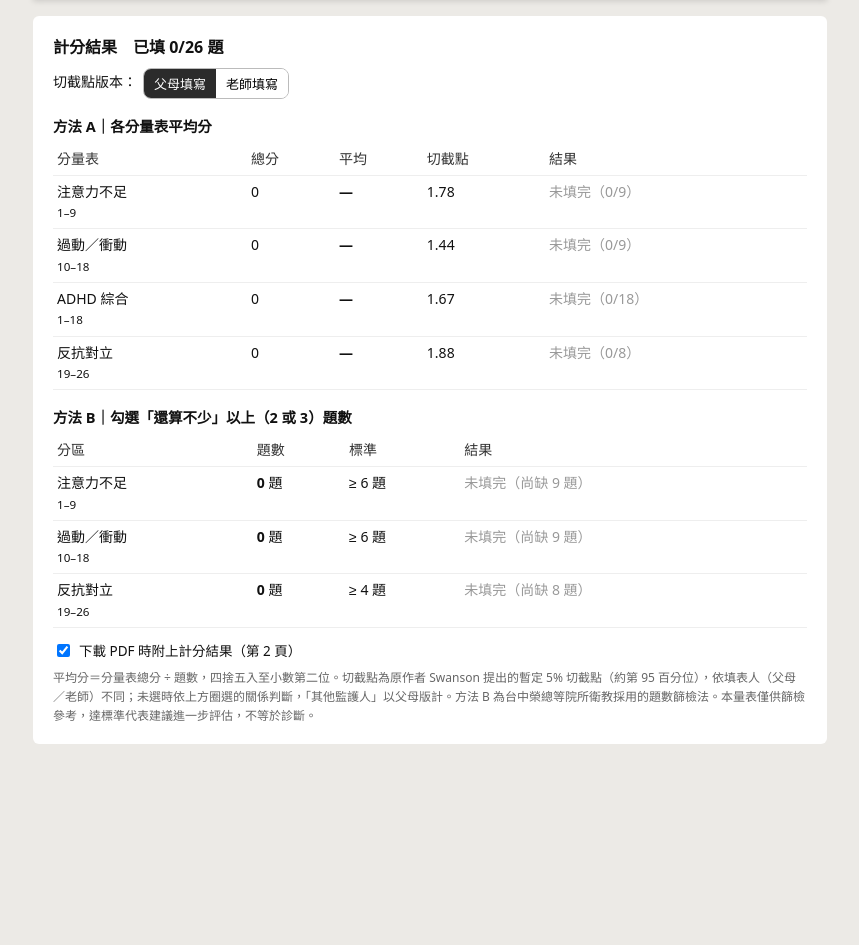
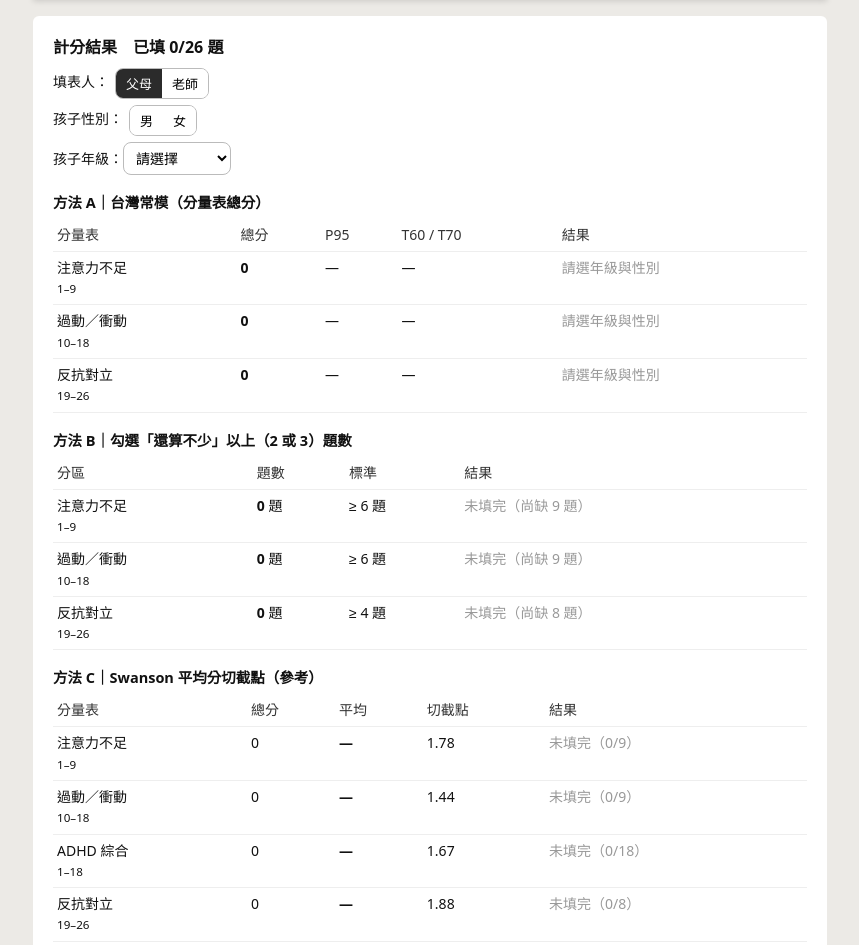
Before and after one commit to power19881210/snap-iv, a plain HTML site: page index.html in a window 1280 px wide. Shown: the part 1470-2415 px from the top of the page, without its empty margins (210-1069 px from the left). Before the commit the page ends 2254 px from the top, so only its background shows below. Drawn offline with nearby package versions, Linux system fonts and the light colour scheme.

Commit message:
加入台灣常模計分（劉昱志、高淑芬等 2006，依年級、性別、填表人）
Co-Authored-By: Claude Opus 5.5 <noreply@anthropic.com>
Claude-Session: https://claude.ai/code/session_0141r4yZeW4197PrS2p6wvu2

```diff
--- a/index.html
+++ b/index.html
@@ -64,6 +64,8 @@
   .seg { display:inline-flex; border:1px solid #bbb; border-radius:8px; overflow:hidden; margin-left:6px; vertical-align:middle; }
   .seg button { font:inherit; font-size:13px; border:0; background:#fff; padding:5px 10px; cursor:pointer; }
   .seg button.on { background:#2b2b2b; color:#fff; }
+  .ctl { margin:6px 0; }
+  .ctl select { font:inherit; font-size:14px; padding:5px 8px; border:1px solid #bbb; border-radius:8px; background:#fff; }
   .opt { display:flex; gap:6px; align-items:center; margin-top:12px; font-size:13.5px; }
   .scorepage { background:#fff; width:794px; padding:56px 56px; font-family:"Noto Serif TC",serif; color:#111; }
   .scorepage h2 { text-align:center; font-size:24px; margin:0 0 6px; font-family:system-ui,"Noto Sans TC",sans-serif; }
@@ -204,11 +206,33 @@ document.querySelectorAll(".rel").forEach(el => el.addEventListener("click", ()
   document.querySelectorAll(".rel").forEach(x => x.classList.toggle("on", x.dataset.rel === rel));
 }));
 
-const CUT = { // Swanson 暫定 5% 切截點（約 P95）
+const CUT = { // Swanson 暫定 5% 切截點（約 P95），平均分
   parent:  { ia:1.78, hi:1.44, c:1.67, odd:1.88 },
   teacher: { ia:2.56, hi:1.78, c:2.00, odd:1.38 }
 };
+// 台灣常模：劉昱志、劉士愷、商志雍、林健禾、杜長齡、高淑芬（2006）台灣精神醫學 20(4):290-304，表 4–6
+// 每格 [T60, T70, P95]，為分量表「總分」；索引 [年級 1–8][0=男,1=女]
+const TW = {
+  parent: {
+    ia: [[[12.6,17.3,17],[10.3,14.1,13]],[[12.5,17.1,16],[11.1,15.5,16]],[[12.9,17.9,19],[10.8,15.1,14]],[[13.2,18.3,18],[10.8,15.4,16]],
+         [[12.9,18.0,18],[10.8,15.3,14]],[[12.3,17.1,16],[10.4,14.8,15]],[[13.1,18.4,18],[10.0,14.4,15]],[[12.7,17.7,18],[10.2,14.5,13]]],
+    hi: [[[12.2,17.5,18],[8.6,12.4,11]],[[11.9,17.7,15],[8.5,12.5,12]],[[10.5,15.2,15],[8.0,12.0,10]],[[10.8,15.6,17],[6.9,10.3,11]],
+         [[10.9,16.2,16],[7.0,10.6,9]],[[8.9,13.2,14],[7.5,11.5,12]],[[9.2,13.8,15],[6.0,9.3,9]],[[9.2,13.9,14],[6.0,9.2,10]]],
+    odd:[[[10.3,14.7,15],[9.1,12.8,13]],[[11.1,16.0,15],[9.4,13.4,14]],[[10.3,14.8,14],[8.6,12.2,11]],[[11.1,15.7,17],[9.0,13.0,12]],
+         [[11.1,16.1,16],[9.4,13.5,12]],[[9.9,14.3,14],[9.7,14.3,15]],[[9.8,14.2,14],[9.0,13.0,13]],[[10.0,14.5,14],[9.7,14.3,14]]]
+  },
+  teacher: {
+    ia: [[[16.1,23.4,22],[10.4,16.1,19]],[[12.0,17.5,18],[8.3,12.9,14]],[[15.6,22.1,23],[9.9,14.8,15]],[[14.7,21.6,22],[9.3,14.6,16]],
+         [[14.9,21.8,21],[9.4,14.6,17]],[[14.8,21.9,22],[9.4,14.7,15]],[[15.4,22.5,23],[null,null,14]],[[15.4,22.3,24],[9.3,13.9,13]]],
+    hi: [[[14.3,21.7,23],[6.5,10.8,13]],[[10.3,15.7,16],[4.3,7.1,9]],[[13.1,19.5,21],[4.5,7.3,7]],[[11.4,17.7,19],[4.3,7.3,7]],
+         [[11.4,17.6,19],[3.2,5.3,5]],[[9.1,14.0,15],[5.1,8.6,10]],[[11.3,17.8,21],[null,null,6]],[[9.9,15.8,18],[4.1,6.8,7]]],
+    odd:[[[9.7,15.1,16],[5.4,9.1,10]],[[7.8,12.1,12],[3.4,5.7,6]],[[10.2,15.7,16],[3.8,6.4,7]],[[10.1,16.0,20],[4.4,7.5,7]],
+         [[9.9,15.6,17],[3.9,6.7,7]],[[9.2,14.4,15],[4.8,8.0,8]],[[9.3,15.0,17],[5.8,9.7,11]],[[8.3,13.4,16],[6.1,10.1,10]]]
+  }
+};
+const GRADES = ["國小一年級","國小二年級","國小三年級","國小四年級","國小五年級","國小六年級","國中一年級","國中二年級"];
 let rater = null; // 'parent' | 'teacher'; null = 跟隨圈選
+let grade = null, sex = null; // grade 1–8, sex 0 男 / 1 女
 function raterNow() { return rater || (rel === "teacher" ? "teacher" : "parent"); }
 
 function calc() {
@@ -221,24 +245,32 @@ function calc() {
              n2: filled.filter(x => x >= 2).length };
   };
   const r = raterNow(), c = CUT[r];
-  const A = [
-    ["注意力不足", "1–9", sub(0, 9), c.ia],
-    ["過動／衝動", "10–18", sub(9, 18), c.hi],
-    ["ADHD 綜合", "1–18", sub(0, 18), c.c],
-    ["反抗對立", "19–26", sub(18, 26), c.odd]
-  ];
-  const B = [
-    ["注意力不足", "1–9", A[0][2].n2, 6, A[0][2].n - A[0][2].filled],
-    ["過動／衝動", "10–18", A[1][2].n2, 6, A[1][2].n - A[1][2].filled],
-    ["反抗對立", "19–26", A[3][2].n2, 4, A[3][2].n - A[3][2].filled]
-  ];
-  return { r, A, B, done: ans.filter(a => a !== null).length };
+  const ia = sub(0, 9), hi = sub(9, 18), odd = sub(18, 26), all = sub(0, 18);
+  const norm = k => (grade && sex !== null) ? TW[r][k][grade - 1][sex] : null;
+  const T = [["注意力不足", "1–9", ia, norm("ia")], ["過動／衝動", "10–18", hi, norm("hi")], ["反抗對立", "19–26", odd, norm("odd")]];
+  const A = [["注意力不足", "1–9", ia, c.ia], ["過動／衝動", "10–18", hi, c.hi], ["ADHD 綜合", "1–18", all, c.c], ["反抗對立", "19–26", odd, c.odd]];
+  const B = [["注意力不足", "1–9", ia.n2, 6, ia.n - ia.filled], ["過動／衝動", "10–18", hi.n2, 6, hi.n - hi.filled], ["反抗對立", "19–26", odd.n2, 4, odd.n - odd.filled]];
+  return { r, T, A, B, done: ans.filter(a => a !== null).length };
 }
 const RLABEL = { parent: "父母版", teacher: "老師版" };
 function fmt(x) { return x === null ? "—" : x.toFixed(2); }
+function twLevel(s, nm) { // returns {txt, hit}
+  if (!nm) return { txt: "請選年級與性別", hit: false, na: true };
+  if (!s.complete) return { txt: `未填完（${s.filled}/${s.n}）`, hit: false, na: true };
+  const [t60, t70, p95] = nm;
+  const hit = s.sum >= p95;
+  const t = t70 !== null && s.sum > t70 ? "，T>70" : t60 !== null && s.sum > t60 ? "，T>60" : "";
+  return { txt: (hit ? "達 P95" : "未達 P95") + t, hit };
+}
+const tcell = v => v === null ? "—*" : v;
 
 function renderResult() {
-  const { r, A, B, done } = calc();
+  const { r, T, A, B, done } = calc();
+  const tRows = T.map(([nm, rg, s, n]) => {
+    const L = twLevel(s, n);
+    const res = L.na ? `<span style="color:#999">${L.txt}</span>` : L.hit ? `<span class="flag">${L.txt}</span>` : `<span class="ok">${L.txt}</span>`;
+    return `<tr><td>${nm}<br><small>${rg}</small></td><td><b>${s.sum}</b></td><td>${n ? "≥ " + n[2] : "—"}</td><td>${n ? tcell(n[0]) + " / " + tcell(n[1]) : "—"}</td><td>${res}</td></tr>`;
+  }).join("");
   const aRows = A.map(([nm, rg, s, cut]) => {
     const hit = s.complete && s.mean >= cut;
     const res = !s.complete ? `<span style="color:#999">未填完（${s.filled}/${s.n}）</span>` : hit ? `<span class="flag">≥ 切截點</span>` : `<span class="ok">未達</span>`;
@@ -248,25 +280,36 @@ function renderResult() {
     const res = n2 >= cut ? '<span class="flag">達標準</span>' : n2 + left >= cut ? `<span style="color:#999">未填完（尚缺 ${left} 題）</span>` : '<span class="ok">未達</span>';
     return `<tr><td>${nm}<br><small>${rg}</small></td><td><b>${n2}</b> 題</td><td>≥ ${cut} 題</td><td>${res}</td></tr>`;
   }).join("");
+  const g7f = r === "teacher" && grade === 7 && sex === 1;
   const el = document.getElementById("result");
   const keepOpt = document.getElementById("withScore");
   const checked = keepOpt ? keepOpt.checked : true;
   el.innerHTML =
     `<h2>計分結果　已填 ${done}/26 題</h2>
-     <div>切截點版本：<span class="seg"><button data-r="parent" class="${r === "parent" ? "on" : ""}">父母填寫</button><button data-r="teacher" class="${r === "teacher" ? "on" : ""}">老師填寫</button></span></div>
-     <h3>方法 A｜各分量表平均分</h3>
-     <table><tr><th>分量表</th><th>總分</th><th>平均</th><th>切截點</th><th>結果</th></tr>${aRows}</table>
+     <div class="ctl">填表人：<span class="seg" data-g="r"><button data-v="parent" class="${r === "parent" ? "on" : ""}">父母</button><button data-v="teacher" class="${r === "teacher" ? "on" : ""}">老師</button></span></div>
+     <div class="ctl">孩子性別：<span class="seg" data-g="s"><button data-v="0" class="${sex === 0 ? "on" : ""}">男</button><button data-v="1" class="${sex === 1 ? "on" : ""}">女</button></span></div>
+     <div class="ctl">孩子年級：<select id="gradeSel"><option value="">請選擇</option>${GRADES.map((g, i) => `<option value="${i + 1}" ${grade === i + 1 ? "selected" : ""}>${g}</option>`).join("")}</select></div>
+     <h3>方法 A｜台灣常模（分量表總分）</h3>
+     <table><tr><th>分量表</th><th>總分</th><th>P95</th><th>T60 / T70</th><th>結果</th></tr>${tRows}</table>
+     ${g7f ? '<div class="hint">* 原論文表 5 中，國一女生老師版的 T60/T70 數值與男生重複，疑為誤植，故不列出，僅以 P95 判斷。</div>' : ""}
      <h3>方法 B｜勾選「還算不少」以上（2 或 3）題數</h3>
      <table><tr><th>分區</th><th>題數</th><th>標準</th><th>結果</th></tr>${bRows}</table>
+     <h3>方法 C｜Swanson 平均分切截點（參考）</h3>
+     <table><tr><th>分量表</th><th>總分</th><th>平均</th><th>切截點</th><th>結果</th></tr>${aRows}</table>
      <label class="opt"><input type="checkbox" id="withScore" ${checked ? "checked" : ""}> 下載 PDF 時附上計分結果（第 2 頁）</label>
-     <div class="hint">平均分＝分量表總分 ÷ 題數，四捨五入至小數第二位。切截點為原作者 Swanson 提出的暫定 5% 切截點（約第 95 百分位），依填表人（父母／老師）不同；未選時依上方圈選的關係判斷，「其他監護人」以父母版計。方法 B 為台中榮總等院所衛教採用的題數篩檢法。本量表僅供篩檢參考，達標準代表建議進一步評估，不等於診斷。</div>`;
-  el.querySelectorAll(".seg button").forEach(b => b.addEventListener("click", () => { rater = b.dataset.r; renderResult(); }));
+     <div class="hint">方法 A：各分量表題目分數加總，對照劉昱志、高淑芬等（2006）依年級、性別、填表人建立的台灣常模；作者建議以第 95 百分位（P95）為切截點，總分 ≥ P95 即達標準。T>60 為高於平均 1 個標準差、T>70 為高於平均 2 個標準差。常模適用國小一年級至國中二年級。<br>方法 B：台中榮總等院所衛教採用的題數篩檢法。方法 C：原作者 Swanson 的暫定 5% 切截點（美國樣本，平均分）。<br>本量表僅供篩檢參考，達標準代表建議進一步評估，不等於診斷。</div>`;
+  el.querySelectorAll(".seg button").forEach(b => b.addEventListener("click", () => {
+    const g = b.parentElement.dataset.g;
+    if (g === "r") rater = b.dataset.v; else sex = +b.dataset.v;
+    renderResult();
+  }));
+  el.querySelector("#gradeSel").addEventListener("change", e => { grade = e.target.value ? +e.target.value : null; renderResult(); });
 }
 renderResult();
 document.querySelectorAll(".rel").forEach(el => el.addEventListener("click", () => { rater = null; renderResult(); }));
 
 document.getElementById("clear").addEventListener("click", () => {
-  ans.fill(null); rel = null; rater = null;
+  ans.fill(null); rel = null; rater = null; grade = null; sex = null;
   document.querySelectorAll("td.sc.on, .rel.on").forEach(x => x.classList.remove("on"));
   document.querySelectorAll("tr.missing").forEach(x => x.classList.remove("missing"));
   document.querySelectorAll("#sheet input").forEach(x => x.value = "");
@@ -291,21 +334,25 @@ setStatus("");
 })();
 
 function buildScorePage() {
-  const { r, A, B, done } = calc();
+  const { r, T, A, B, done } = calc();
   const v = k => document.querySelector(`#sheet input[data-k="${k}"]`).value.trim();
   const relTxt = { parent: "父/母親", teacher: "老師", other: "其他監護人" + (v("other") ? "（" + v("other") + "）" : "") }[rel] || "未圈選";
   const date = (v("y") || v("m") || v("d")) ? `${v("y")} 年 ${v("m")} 月 ${v("d")} 日` : "—";
-  const aRows = A.map(([nm, rg, s, cut]) => `<tr><td class="l">${nm}（第 ${rg} 題）</td><td>${s.sum}</td><td>${s.n}</td><td><b>${fmt(s.mean)}</b></td><td>${cut.toFixed(2)}</td><td>${!s.complete ? "未填完" : s.mean >= cut ? "<b>≥ 切截點</b>" : "未達"}</td></tr>`).join("");
+  const who = `${grade ? GRADES[grade - 1] : "年級未選"}・${sex === null ? "性別未選" : sex === 0 ? "男" : "女"}`;
+  const tRows = T.map(([nm, rg, s, n]) => { const L = twLevel(s, n); return `<tr><td class="l">${nm}（第 ${rg} 題）</td><td><b>${s.sum}</b></td><td>${n ? "≥ " + n[2] : "—"}</td><td>${n ? tcell(n[0]) + " / " + tcell(n[1]) : "—"}</td><td>${L.hit ? "<b>" + L.txt + "</b>" : L.txt}</td></tr>`; }).join("");
+  const aRows = A.map(([nm, rg, s, cut]) => `<tr><td class="l">${nm}（第 ${rg} 題）</td><td>${s.sum}</td><td><b>${fmt(s.mean)}</b></td><td>${cut.toFixed(2)}</td><td>${!s.complete ? "未填完" : s.mean >= cut ? "<b>≥ 切截點</b>" : "未達"}</td></tr>`).join("");
   const bRows = B.map(([nm, rg, n2, cut, left]) => `<tr><td class="l">${nm}（第 ${rg} 題）</td><td><b>${n2}</b></td><td>≥ ${cut}</td><td>${n2 >= cut ? "<b>達標準</b>" : n2 + left >= cut ? "未填完" : "未達"}</td></tr>`).join("");
   const d = document.createElement("div");
   d.className = "scorepage";
   d.innerHTML = `<h2>SNAP-IV 計分結果</h2>
-    <div class="sub">填表人：${v("name") || "—"}　　關係：${relTxt}　　填表時間：${date}　　已填 ${done}/26 題</div>
-    <h3>方法 A｜各分量表平均分（${RLABEL[r]}切截點）</h3>
-    <table><tr><th>分量表</th><th>總分</th><th>題數</th><th>平均分</th><th>切截點</th><th>結果</th></tr>${aRows}</table>
+    <div class="sub">填表人：${v("name") || "—"}　關係：${relTxt}　填表時間：${date}<br>受評孩子：${who}　已填 ${done}/26 題</div>
+    <h3>方法 A｜台灣常模（${RLABEL[r]}，分量表總分）</h3>
+    <table><tr><th>分量表</th><th>總分</th><th>P95</th><th>T60 / T70</th><th>結果</th></tr>${tRows}</table>
     <h3>方法 B｜勾選「還算不少」或「非常的多」的題數</h3>
     <table><tr><th>分區</th><th>題數</th><th>標準</th><th>結果</th></tr>${bRows}</table>
-    <div class="foot">說明：平均分＝分量表總分 ÷ 題數，四捨五入至小數第二位；切截點為 Swanson 暫定 5% 切截點（約第 95 百分位）。方法 B 為各分區勾選 2 或 3 分的題數，分別至少 6、6、4 題為建議進一步篩檢的標準。<br>本量表為篩檢工具，結果達標準代表建議由兒童心智科／身心科醫師進一步評估，不等於診斷。</div>`;
+    <h3>方法 C｜Swanson 平均分切截點（${RLABEL[r]}，參考）</h3>
+    <table><tr><th>分量表</th><th>總分</th><th>平均分</th><th>切截點</th><th>結果</th></tr>${aRows}</table>
+    <div class="foot">方法 A：分量表總分對照劉昱志、劉士愷、商志雍、林健禾、杜長齡、高淑芬（2006）台灣常模（台灣精神醫學 20(4):290–304），依年級、性別、填表人；總分 ≥ P95 為建議切截點，T>60／T>70 分別為高於平均 1／2 個標準差。方法 B：各分區勾選 2 或 3 分的題數，分別至少 6、6、4 題。方法 C：Swanson 暫定 5% 切截點（平均分）。${r === "teacher" && grade === 7 && sex === 1 ? "<br>* 原論文國一女生老師版 T60/T70 疑為誤植，未列出。" : ""}<br>本量表為篩檢工具，結果達標準代表建議由兒童心智科／身心科醫師進一步評估，不等於診斷。</div>`;
   return d;
 }
 
```
